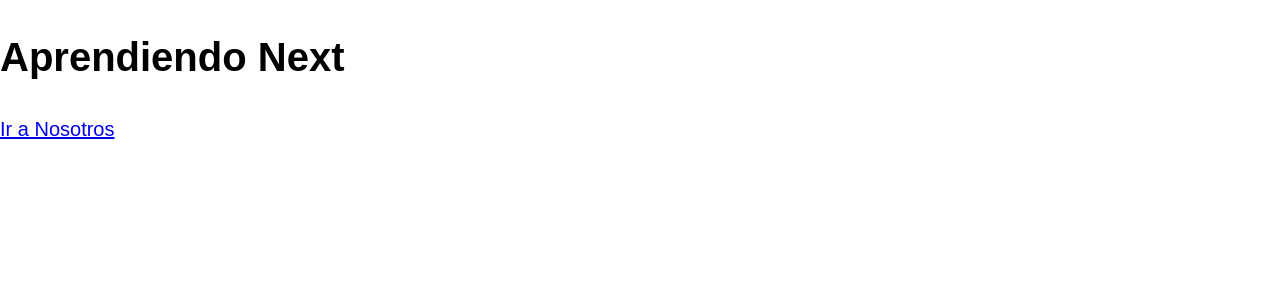
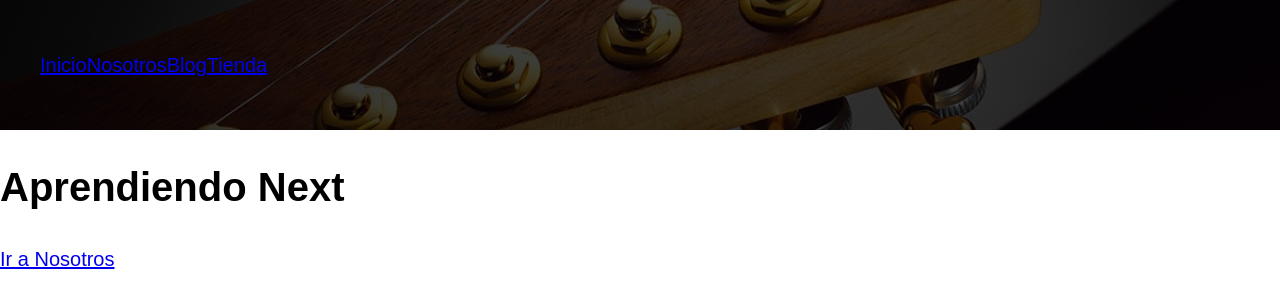
Before and after one commit to UrielQuiroz/Guitars, a Next.js app in the folder guitars/: page / in a window 1280 px wide. Shown: the top 308 px of the page. Built offline with nearby package versions, Linux system fonts and the light colour scheme.

Commit message:
Header
Creando el header de la pagina y dandole esilos con css

```diff
--- /dev/null
+++ b/guitars/components/Header.js
@@ -0,0 +1,25 @@
+import Link from 'next/link';
+import styles from '../styles/Header.module.css';
+
+const Header = () => {
+    return (
+        <header className={styles.header}>
+            <div className='contenedor'>
+
+                <div>
+
+                </div>
+
+                <nav>
+                    <Link href="/">Inicio</Link>
+                    <Link href="/nosotros">Nosotros</Link>
+                    <Link href="/blog">Blog</Link>
+                    <Link href="/tienda">Tienda</Link>
+                </nav>
+
+            </div>
+        </header>
+    )
+}
+
+export default Header
--- a/guitars/components/Layout.js
+++ b/guitars/components/Layout.js
@@ -1,6 +1,7 @@
 import React from 'react';
 import Head from 'next/head';
 import Link from 'next/link'
+import Header from './Header';
 
 const Layout = ({children, pagina}) => {
     return (
@@ -11,6 +12,8 @@
                 <link rel="icon" href="/favicon.ico" />
             </Head>
 
+
+            <Header />
             {children}
         </div>
     )
--- /dev/null
+++ b/guitars/styles/Header.module.css
@@ -0,0 +1,7 @@
+
+.header {
+    background-image: linear-gradient(to right, rgb(0 0 0 / .8), rgb(0 0 0 / .7)), url(../public/img/header.jpg);
+    background-size: cover;
+    background-position: 50%;
+    padding: 5rem 0;
+}
```
